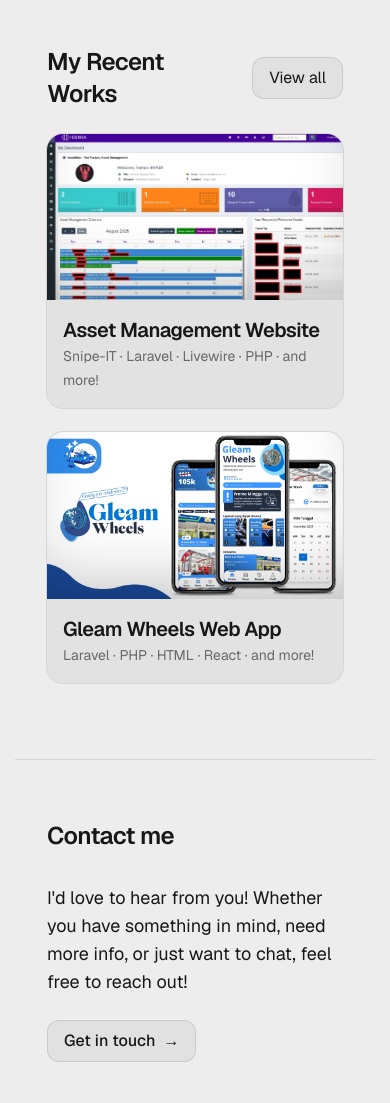
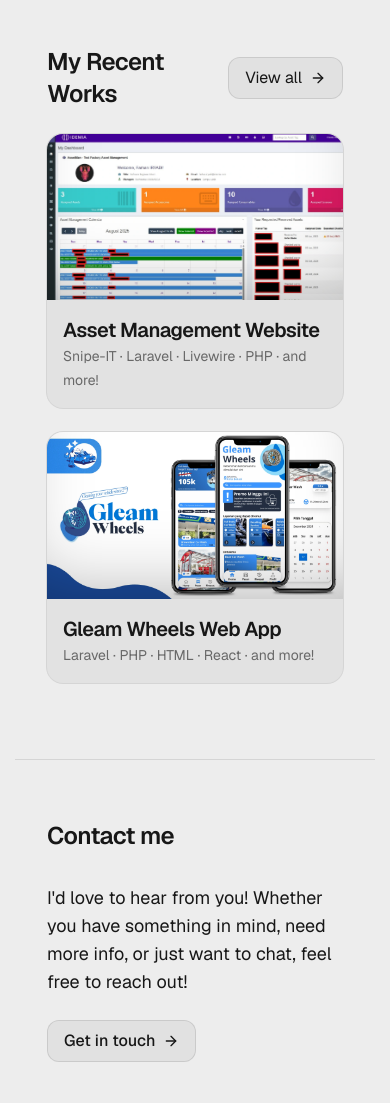
Before and after one commit to iryadifarhan/portfolio-website, a Next.js app: page / in a window 390 px wide. Shown: the part 1745-2848 px from the top of the page. Built offline with nearby package versions, Linux system fonts and the light colour scheme.

Commit message:
Replace arrow text with icon from lucide-react

```diff
--- a/app/not-found.tsx
+++ b/app/not-found.tsx
@@ -1,5 +1,6 @@
 // app/not-found.tsx
 
+import { ArrowLeftIcon } from "lucide-react";
 import Link from "next/link";
 
 export default function NotFound() {
@@ -17,7 +18,8 @@
           href="/"
           className="inline-flex items-center gap-2 rounded-full border border-black/10 dark:border-white/20 px-4 py-2 text-sm md:text-base hover:bg-black/5 dark:hover:bg-white/10 transition-colors"
         >
-          ← Back to home
+          <ArrowLeftIcon className="h-4 w-4" aria-hidden />
+          Back to home
         </Link>
       </div>
     </section>
--- a/app/ui/HomePage/QuickContact.tsx
+++ b/app/ui/HomePage/QuickContact.tsx
@@ -1,3 +1,4 @@
+import { ArrowRightIcon } from "lucide-react";
 import Link from "next/link";
 
 export default function QuickContact() {
@@ -27,7 +28,7 @@
                          focus-visible:ring-2 focus-visible:ring-black/20
                          dark:focus-visible:ring-white/30 text-base font-medium"
             >
-              Get in touch <span className="font-bold">→</span>
+              Get in touch <ArrowRightIcon className="h-4 w-4" aria-hidden />
             </Link>
           </div>
         </div>
--- a/app/ui/HomePage/RecentWorks.tsx
+++ b/app/ui/HomePage/RecentWorks.tsx
@@ -1,6 +1,7 @@
 import Image from "next/image";
 import Link from "next/link";
 import { Work } from "../../data/works";
+import { ArrowRightIcon } from "lucide-react";
 
 export default function RecentWorks({ works } : { works: Work[] }) {
   const recent = [...works]
@@ -17,7 +18,7 @@
             className="inline-flex items-center gap-2 rounded-xl px-4 py-2 border border-black/10 dark:border-white/10 bg-foreground/5 hover:bg-foreground/10 transition whitespace-nowrap"
           >
             View all
-            <span className="hidden md:block" aria-hidden>→</span>
+            <ArrowRightIcon className="h-4 w-4" aria-hidden />
           </Link>
         </div>
 
--- a/app/ui/WorkViewPage/ProjectHeading.tsx
+++ b/app/ui/WorkViewPage/ProjectHeading.tsx
@@ -1,6 +1,7 @@
 import Link from "next/link";
 import GallerySlider from "../GallerySlider";
 import { Work } from "../../data/works";
+import { ArrowLeftIcon } from "lucide-react";
 
 export function ProjectHeading( {work} : {work: Work} ) {
     // slideshow images: cover + optional gallery
@@ -15,7 +16,7 @@
                         rounded-lg border border-black/10 dark:border-white/10 px-3 py-1.5 text-xs lg:text-sm"
             aria-label="Back to all work"
             >
-            <span aria-hidden>←</span>
+            <ArrowLeftIcon className="h-4 w-4" aria-hidden />
             Back to all work
             </Link>
 
```
